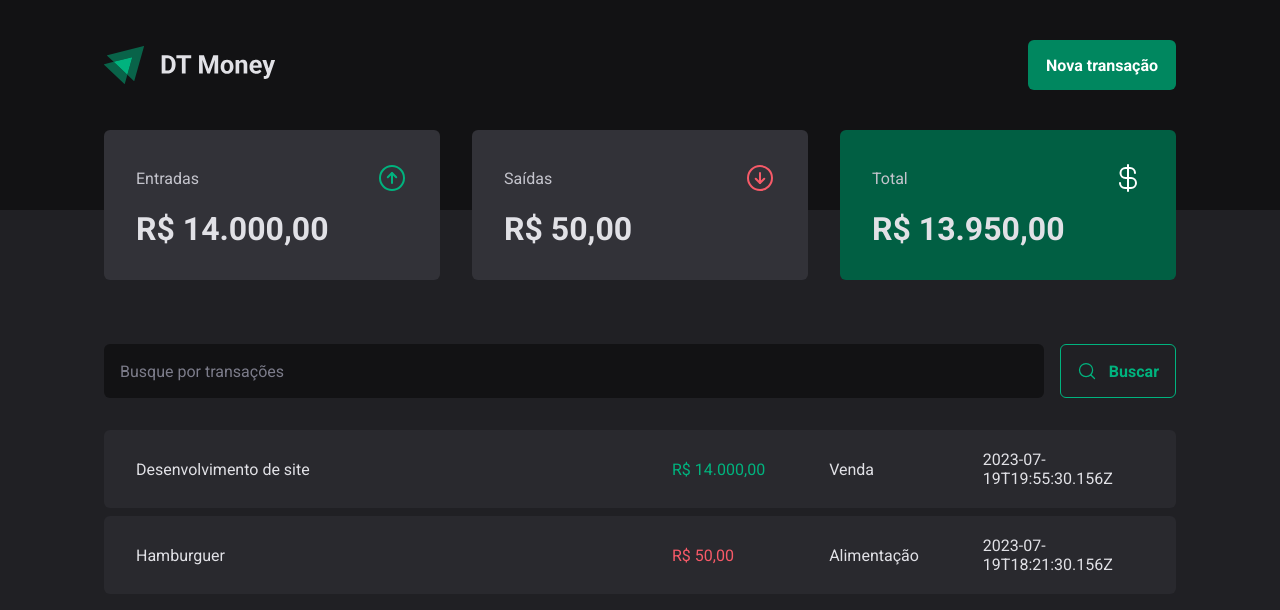
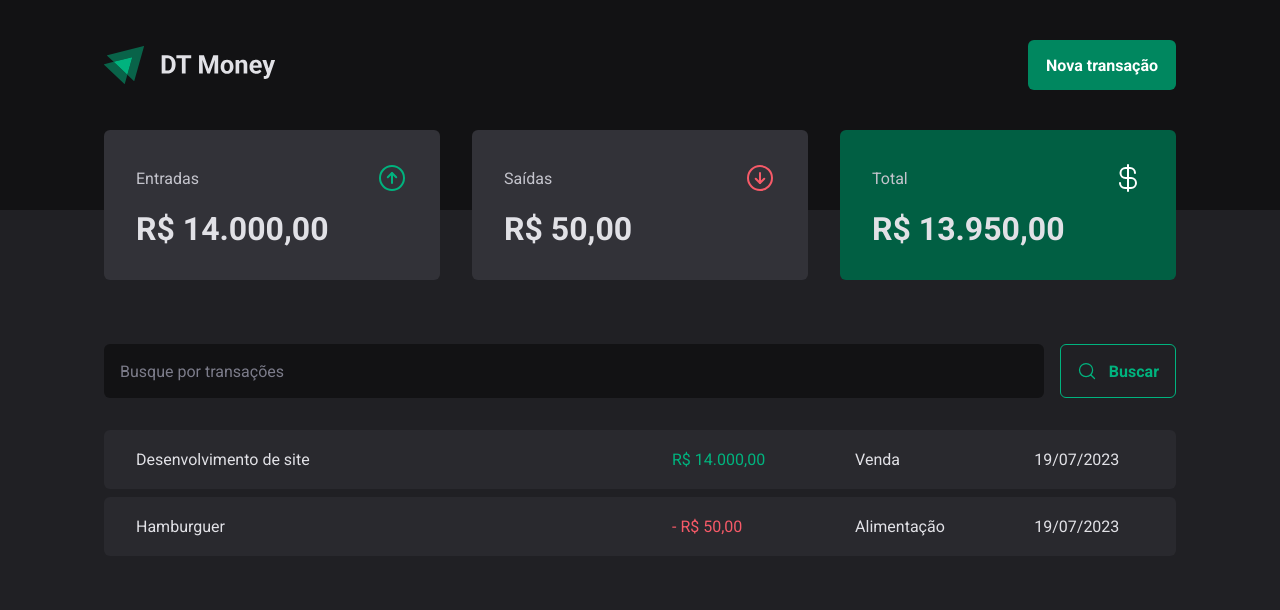
Before and after one commit to andrerousselet/dt-money, a React (Vite) app: page / in a window 1280 px wide. Shown: the top 610 px of the page. Built offline with nearby package versions, Linux system fonts and the light colour scheme; data requests are answered from the project's data file.

Commit message:
feat(utils): add formatDate function

```diff
--- a/src/pages/Transactions/index.tsx
+++ b/src/pages/Transactions/index.tsx
@@ -1,6 +1,7 @@
 import { Header } from "../../components/Header";
 import { Summary } from "../../components/Summary";
 import { useTransactions } from "../../hooks/useTransactions";
+import { formatDate } from "../../utils/formatDate";
 import { formatPrice } from "../../utils/formatPrice";
 import { SearchForm } from "./components/SearchForm";
 import {
@@ -25,11 +26,12 @@ export function Transactions() {
                 <td width="50%">{transaction.description}</td>
                 <td>
                   <PriceHighlight variant={transaction.type}>
+                    {transaction.type === "outcome" && "- "}
                     {formatPrice(transaction.price)}
                   </PriceHighlight>
                 </td>
                 <td>{transaction.category}</td>
-                <td>{transaction.createdAt}</td>
+                <td>{formatDate(new Date(transaction.createdAt))}</td>
               </tr>
             ))}
           </tbody>
--- /dev/null
+++ b/src/utils/formatDate.ts
@@ -0,0 +1,4 @@
+export function formatDate(date: Date) {
+  const formattedDate = Intl.DateTimeFormat("pt-BR").format(date);
+  return formattedDate;
+}
```
